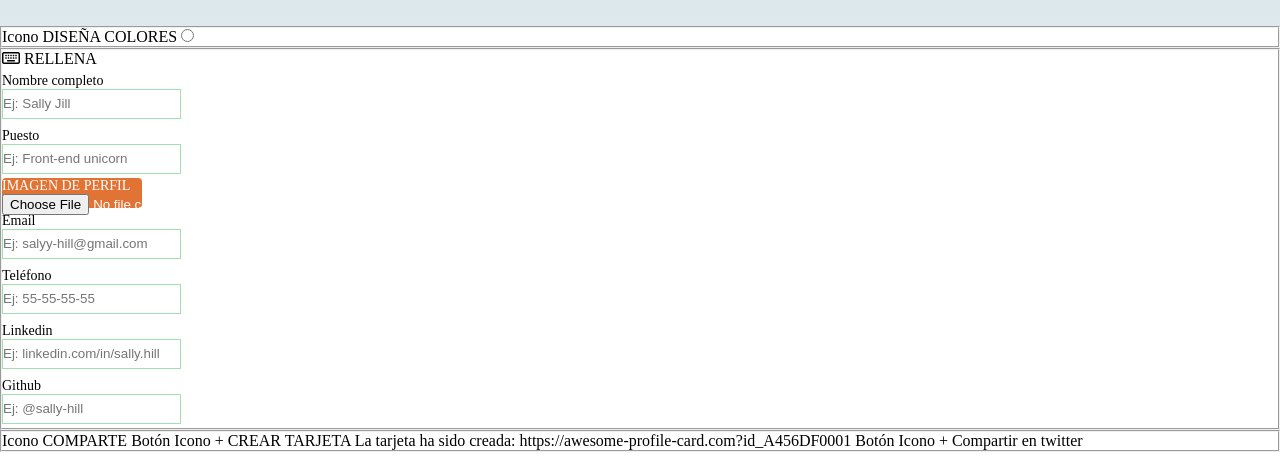
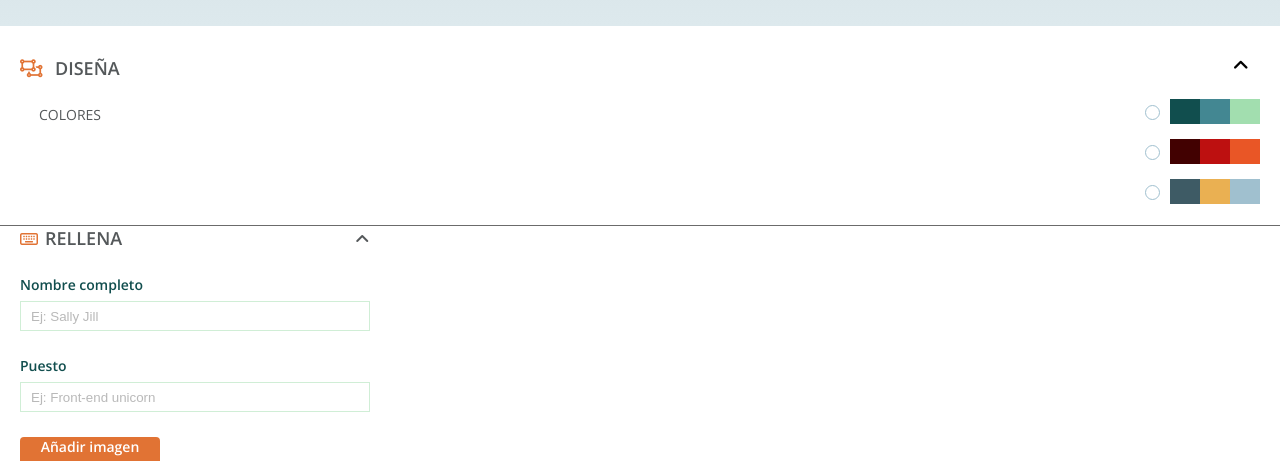
Before and after one commit to Adalab/project-promo-p-module-2-team-1, a website: page docs/create.html in a window 1280 px wide. Shown: the part 541-1002 px from the top of the page. Drawn offline with nearby package versions, Linux system fonts and the light colour scheme.

Commit message:
frame Disena Rellena Comparte and Meqiaqueries index.html

```diff
--- a/docs/create.html
+++ b/docs/create.html
@@ -24,10 +24,11 @@
 
     <main>
       <section class="preview__container">
-        <div class="btn__reset">
-          <i class="fa-solid fa-trash-can icon_reset"></i>
-          <span>Reset</span>
-        </div>
+        <div>
+          <button class="cards__reset">
+            <i class="fa-regular fa-trash-can"></i>
+            <span class="cards__reset--text">Reset</span>
+          </button>
           <article class="container__cards">
             <h2 class="cards__name">Nombre Apellido</h2>
             <p class="cards__job">Front-end developer</p>
@@ -36,86 +37,125 @@
               src="./assets/images/foto-de-perfil-en-linkedin.jpeg"
               alt="Foto de perfil"
             />
-
-          <div class="container__logos">
-            <a class="container__logos--redes" href="" target="_blank">
+            <div class="cards__logos">
+              <a class="cards__logos--redes" href="" target="_blank">
                 <i class="fa-solid fa-mobile-screen-button links"></i>
               </a>
-            <a class="container__logos--redes" href="mailto:" target="_blank"
+              <a class="cards__logos--redes" href="mailto:" target="_blank"
                 ><i class="fa-regular fa-envelope links"></i
               ></a>
-            <a class="container__logos--redes" href="" target="_blank">
+              <a class="cards__logos--redes" href="" target="_blank">
                 <i class="fa-brands fa-linkedin-in links"></i>
               </a>
-            <a class="container__logos--redes" href="" target="_blank">
+              <a class="cards__logos--redes" href="" target="_blank">
                 <i class="fa-brands fa-github-alt links"></i
               ></a>
+            </div>
         </div>
         </article>
       </section>
 
       <form>
-        <fieldset>
-            Icono DISEÑA
-
-            COLORES
-            <input type="radio" name="" id="">
+        <fieldset class="form">
+          <div class="form__header">
+            <legend class="form__headerLeft">
+              <i class="fa-regular fa-object-ungroup form__icon"></i>
+              <span class="form__title">DISEÑA</span>
+            </legend>
+            <div class="form__headerRight">
+              <i class="fa fa-angle-up form__collapsed"></i>
+            </div>
+          </div>
+          <div class="form__content">
+            <div class="form__label">
+              <label for="palette">COLORES</label>
+            </div>
+            <div>
+              <div class="form__radios">
+                <input class="form__radio" type="radio" name="palette" id=""/>
+                <div class="form__values">
+                  <div class="form__color form__color--1"></div>
+                  <div class="form__color form__color--2"></div>
+                  <div class="form__color form__color--3"></div>
+                </div>
+              </div>
+              <div class="form__radios">
+                <input class="form__radio" type="radio" name="palette" id=""/>
+                <div class="form__values">
+                  <div class="form__color form__color--4"></div>
+                  <div class="form__color form__color--5"></div>
+                  <div class="form__color form__color--6"></div>
+                </div>
+              </div>
+              <div class="form__radios">
+                <input class="form__radio" type="radio" name="palette" id=""/>
+                <div class="form__values">
+                  <div class="form__color form__color--7"></div>
+                  <div class="form__color form__color--8"></div>
+                  <div class="form__color form__color--9"></div>
+                </div>
+              </div>
+            </div>
+          </div>
         </fieldset>
 
-        <fieldset class="form2">
-        <leyend class="form2__title">
-        <i class="fa-regular fa-keyboard form2__title__icon"></i>
-        <span class="form2__title__text">RELLENA</span>
+        <fieldset class="form">
+        <leyend class="form__leyend">
+        <i class="fa-regular fa-keyboard form__leyend__icon"></i>
+        <span class="form__leyend__text">RELLENA</span>
+        <i class="fa-solid fa-angle-up form__leyend__icon2"></i>
         </leyend>
 
 
-        <div class="form2__items">
+        <div class="form__items">
             <label for="Nombre Completo">Nombre completo</label>
-            <input class="form2__items__box"placeholder="Ej: Sally Jill" type="text" id="Nombre completo">
+            <input class="form__items__box"placeholder="Ej: Sally Jill" type="text" id="Nombre completo">
         </div>
 
-        <div class="form2__items">
+        <div class="form__items">
             <label for="Puesto">Puesto</label>
-            <input class="form2__items__box"placeholder="Ej: Front-end unicorn" type="text" id="Puesto">
+            <input class="form__items__box"placeholder="Ej: Front-end unicorn" type="text" id="Puesto">
         </div>
 
-        <div class="form2__button">
-            <label for="Imagen de perfil">Imagen de perfil</label>
-            <input class="form2__buton__box" type= "file" value="Añadir imagen">
+        <div class="form__items">
+            <label class="form__items__button" for="Imagen de perfil">Añadir imagen</label>
         </div>
 
-        <div class="form2__items">
+        <div class="form__items">
             <label for="Email">Email</label>
-            <input class="form2__items__box" placeholder="Ej: salyy-hill@gmail.com" type="email" id="email">
+            <input class="form__items__box" placeholder="Ej: salyy-hill@gmail.com" type="email" id="email">
         </div>
 
-        <div class="form2__items">
+        <div class="form__items">
             <label for="Teléfono">Teléfono</label>
-            <input class="form2__items__box" placeholder="Ej: 55-55-55-55" type="tel" id="tel">
+            <input class="form__items__box" placeholder="Ej: 55-55-55-55" type="tel" id="tel">
         </div>
 
-        <div class="form2__items">
+        <div class="form__items">
             <label for="Linkedin">Linkedin</label>
-            <input class="form2__items__box" placeholder="Ej: linkedin.com/in/sally.hill" type="text" id="Linkedin">
+            <input class="form__items__box" placeholder="Ej: linkedin.com/in/sally.hill" type="text" id="Linkedin">
         </div>
 
-        <div class="form2__items">
+        <div class="form__items">
             <label for="Github">Github</label>
-            <input class="form2__items__box" placeholder="Ej: @sally-hill" type="text" id="Github">
+            <input class="form__items__box" placeholder="Ej: @sally-hill" type="text" id="Github">
         </div>
 
         </fieldset>
 
-        <fieldset>
-            Icono COMPARTE
-            Botón
+        <fieldset class="form">
+          Icono COMPARTE Icono <button>Crear tarjeta</button>
           Icono + CREAR TARJETA
 
-            La tarjeta ha sido creada:
-            https://awesome-profile-card.com?id_A456DF0001
-            Botón
-            Icono + Compartir en twitter
+          <div class="card">
+            <label for="tarjeta ha sido creada:">tarjeta creada</label>
+            <input placeholder="Ej: https://awesome-profile-card.com?id_A456DF0001
+            type="text" id="url tarjeta creada" /> icono
+            <button>Compartir en twitter</button>
+            linea gris
+          </div>
         </fieldset>
+
       </form>
     </main>
 
--- a/src/scss/core/_variables.scss
+++ b/src/scss/core/_variables.scss
@@ -15,6 +15,7 @@ $color-dull-orange: #e17334;
 $color-gunmetal: #54585a;
 $color-white-four: #f5f5f5;
 $color-brownish-grey: #6b6b6b;
+$color-dull-orange-opacity: #e1733443;
 
 //colors desplegable DISEÑO
 $color-dark-green-blue: #114e4e;
--- a/src/scss/pages/_index.scss
+++ b/src/scss/pages/_index.scss
@@ -16,25 +16,27 @@
     }
     &--title {
       color: $color-dull-orange;
-      font-size: 1.2em;
-      font-family: Merriweather;
+      font-size: 19.2px;
+      text-align: center;
+      font-family: $font-title;
     }
     &--description {
       color: $color-dark-green-blue;
       text-align: center;
-      font-family: OpenSans;
+      font-family: $font-text;
       font-size: 0.8em;
     }
     &--icons {
       border-radius: 4px;
-      border: 1.6px solid $color-dull-orange;
-      //   opacity: 0.21;
+      border: 1.6px solid $color-dull-orange-opacity;
       height: 73.8px;
       width: 268px;
       margin-top: 40px;
       display: flex;
       justify-content: space-around;
       color: $color-dull-orange;
+      font-family: $font-text;
+      font-size: 12.8px;
     }
   }
 
@@ -65,3 +67,27 @@
   align-content: center;
   justify-content: center;
 }
+
+@media all and (min-width: 768px) {
+  .main{
+    &__container {
+      &--image {
+        margin: 200px 35px 35px 35px;
+        width: 419px;
+        height: 105px;
+      }
+      &--title {
+        font-size: 24px;
+      }
+      &--description{
+        font-size: 16px;
+        width: 331px;
+      }
+      &--icons {
+        width: 325px;
+        font-size: 16px;
+      }
+    }
+  }
+
+}
```
Also changed, not shown: docs/assets/css/main.css. Lines whose indentation alone changed are shown as unchanged.
